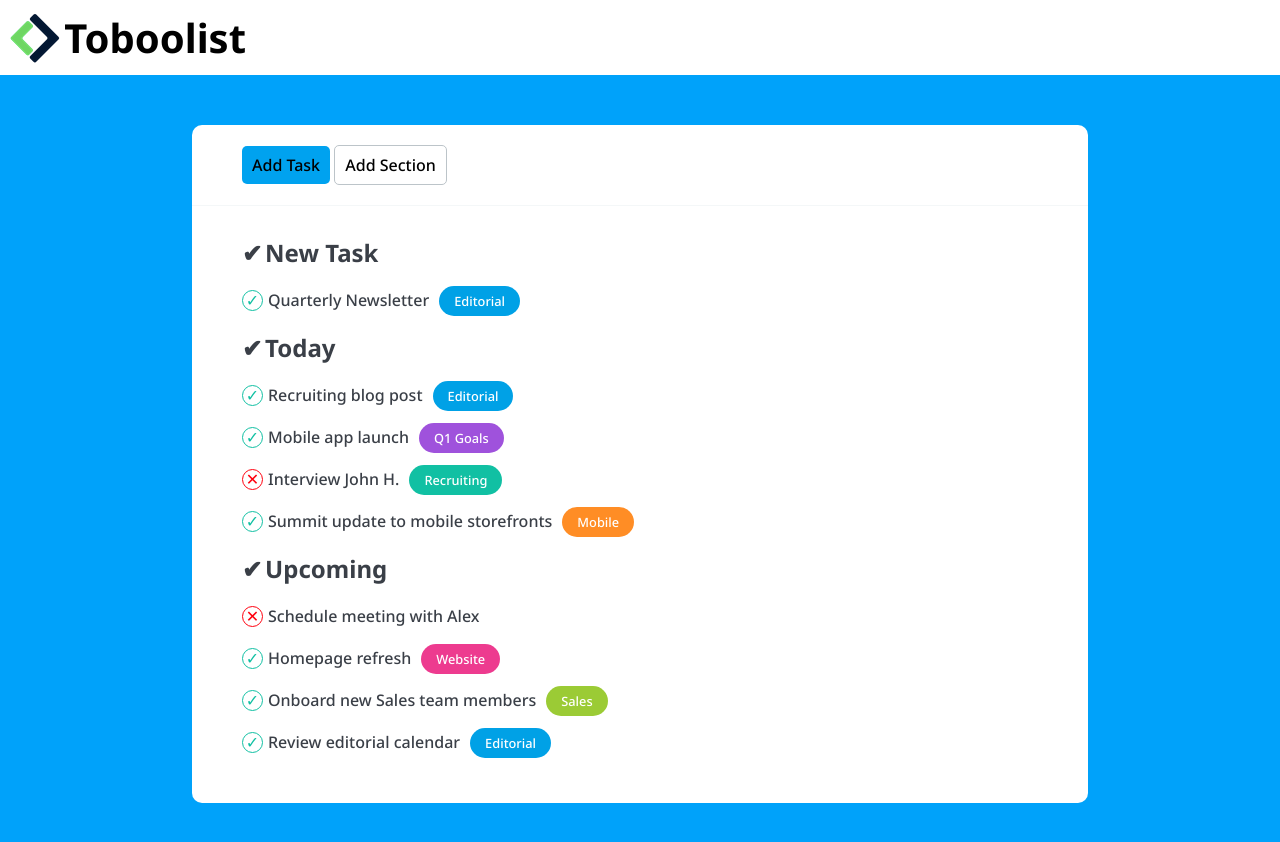
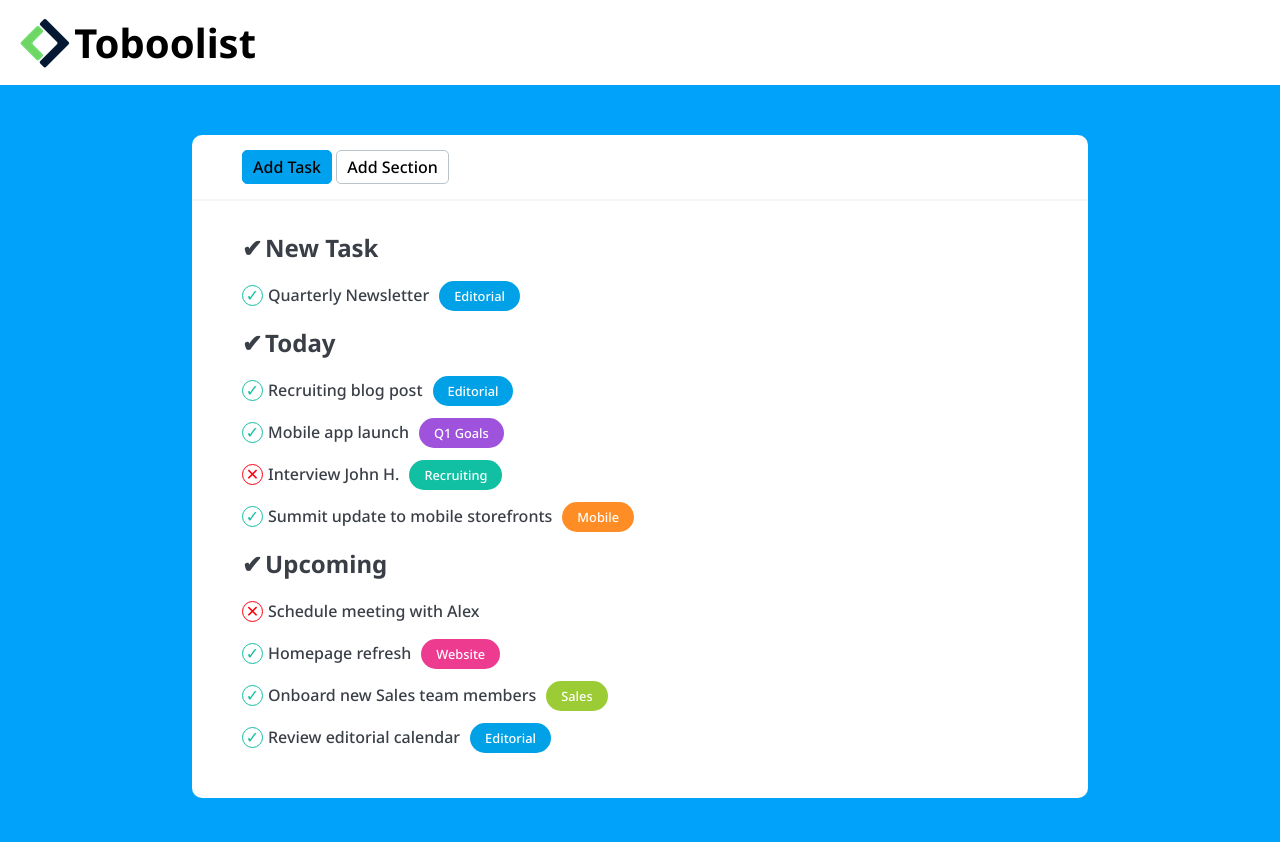
Before and after one commit to mattiamoneta/html-css-toboolist, a plain HTML site: page index.html in a window 1280 px wide. Drawn offline with Linux system fonts and the light colour scheme.

Commit message:
Edit Toolbar/Header

```diff
--- a/css/master.css
+++ b/css/master.css
@@ -19,14 +19,16 @@
 
 
 .btn{
-    padding: 8px 10px;
+    padding: 5px 10px;
     border-radius: 5px;
     border: 0;
     font-size: 1em;
 }
 
+
 .btn-regular{
     background-color: #00a2ef;
+    border: 1px solid #00a2ef;;
 }
 
 .btn-outline{
@@ -42,7 +44,7 @@ body{
 
 header{
     background-color: white;
-    padding: 10px;
+    padding: 15px 20px;
 }
 
 header img{
@@ -69,8 +71,8 @@ header h1{
 /* Tasks Wrapper */
 
 .toolbar{
-    padding: 20px 50px;
-    border-bottom: 1px solid #f4f7f8;
+    padding: 15px 50px;
+    border-bottom: 2px solid #f4f7f8;
 }
 
 .tasks-wrapper{
```
